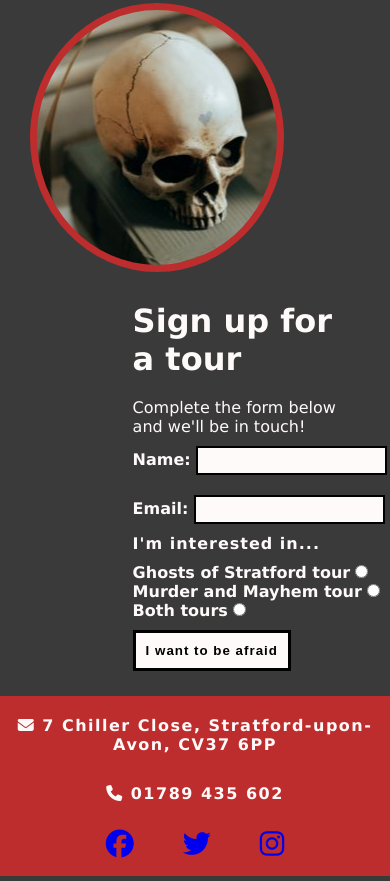
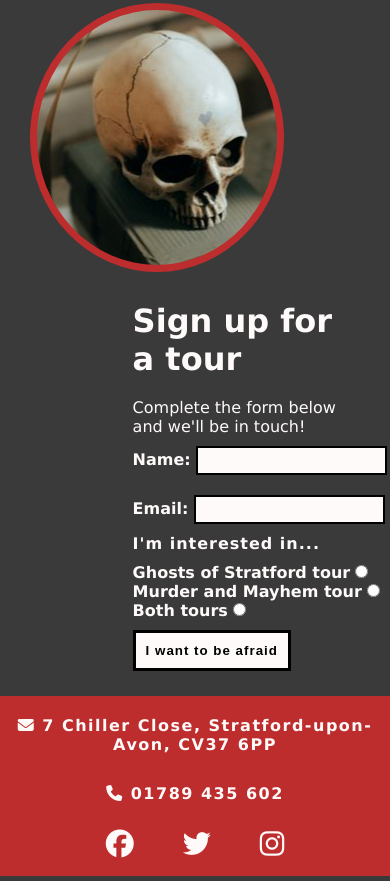
Before and after one commit to brindle5/after-dark, a plain HTML site: page index.html in a window 390 px wide. Shown: the part 4697-5578 px from the top of the page. Drawn offline with Linux system fonts and the light colour scheme.

```diff
--- a/assets/css/style.css
+++ b/assets/css/style.css
@@ -284,7 +284,7 @@
     padding-bottom: 15px;
 }
 
-.social-media a:visited {
+.social-media a:visited, .social-media a{
     color: snow;
 }
 
```
Also changed, not shown: documentation/safari_screenshot.png (added), documentation/tablet_screenshot.png (added), documentation/wireframe_body.png (added), documentation/wireframe_footer.png (added), documentation/wireframe_header.png (added), 1 other file.
